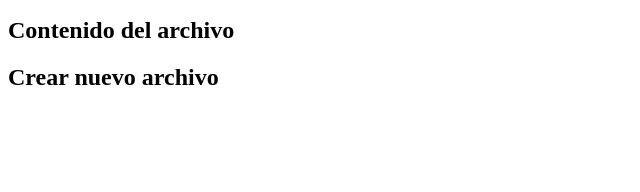
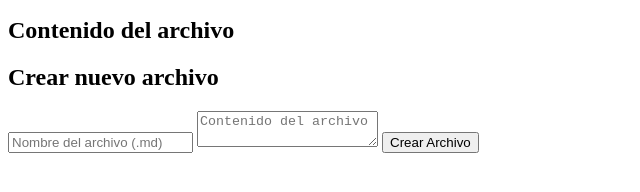
Before and after one commit to SteveArms/pwebAJAX, a plain HTML site: page Markdown/index.html in a window 1280 px wide. Shown: the part 110-302 px from the top of the page, without its empty margins (0-640 px from the left). Drawn offline with Linux system fonts and the light colour scheme.

Commit message:
creando espacios para colocar texto en crear nuevo archivo

```diff
--- a/Markdown/index.html
+++ b/Markdown/index.html
@@ -17,6 +17,11 @@
   </div>
   <div>
     <h2>Crear nuevo archivo</h2>
+    <form id="createFileForm">
+        <input type="text" id="filename" placeholder="Nombre del archivo (.md)" required>
+        <textarea id="fileContentInput" placeholder="Contenido del archivo" required></textarea>
+        <button type="submit">Crear Archivo</button>
+      </form>
     </form>
   </div>
 </body>
```
